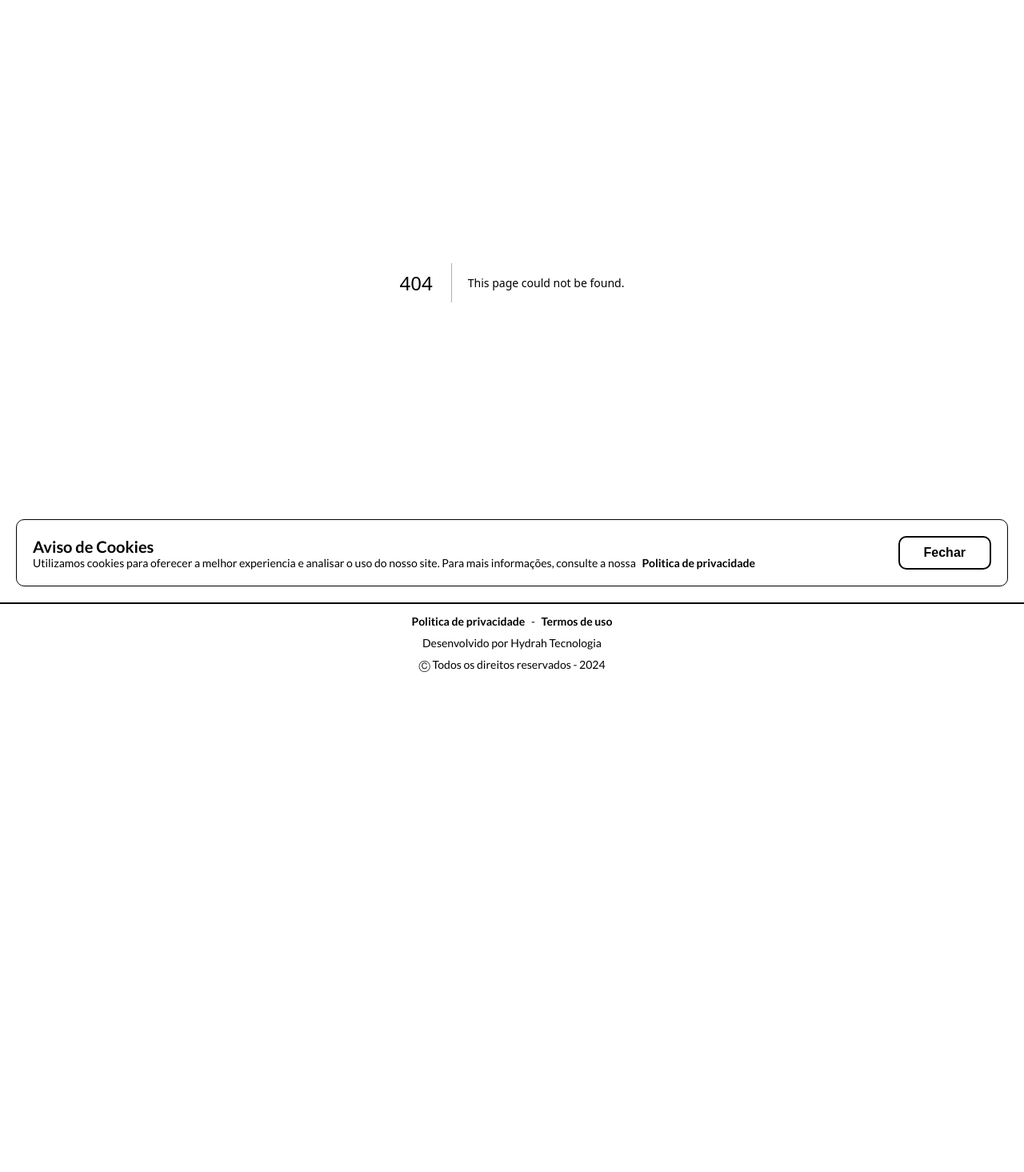
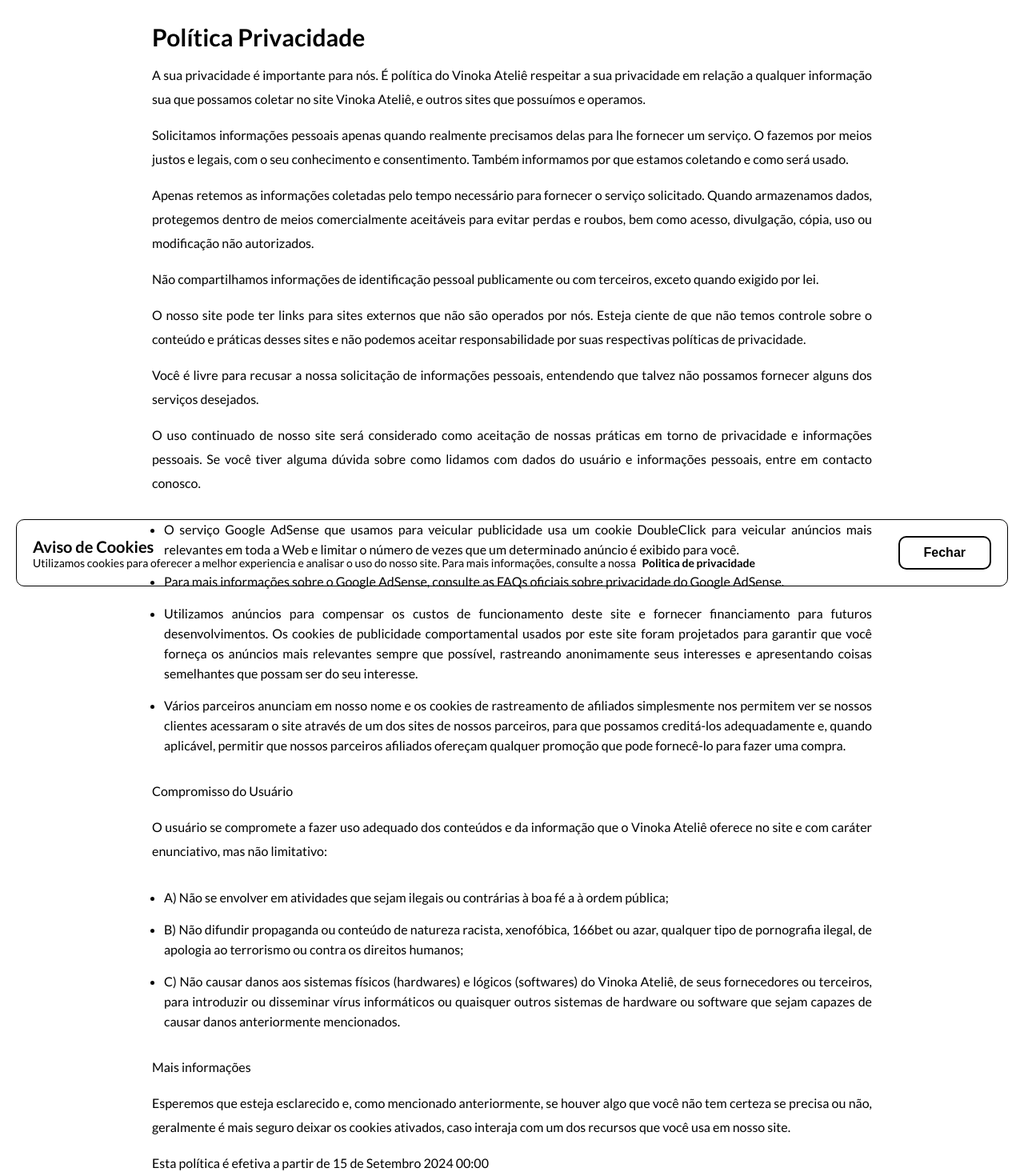
Before and after one commit to Eliel-Silva-dev/vinoka-atelie, a Next.js app: page /privacyPolicies in a window 1280 px wide. Before the commit this address had no page. Shown: the part 47-1512 px from the top of the page at 80% size. Before the commit the page ends 900 px from the top, so only its background shows below. Built offline with nearby package versions, Linux system fonts and the light colour scheme.

Commit message:
feat: react vinoka components privacypolicies

```diff
--- /dev/null
+++ b/src/app/privacyPolicies/page.tsx
@@ -0,0 +1,118 @@
+import Link from 'next/link';
+import style from './style.min.module.css';
+
+const PrivacyPolicies = () => {
+  const nameSite = 'Vinoka Ateliê';
+  const datePolitic =
+    'Esta política é efetiva a partir de 15 de Setembro 2024 00:00';
+  return (
+    <main className={style.privacyPolicies}>
+      <section className={style.privacy}>
+        <h2>Política Privacidade</h2>
+        <p>
+          A sua privacidade é importante para nós. É política do {nameSite}{' '}
+          respeitar a sua privacidade em relação a qualquer informação sua que
+          possamos coletar no site <Link href={'/'}>{nameSite}</Link>, e outros
+          sites que possuímos e operamos.
+        </p>
+        <p>
+          Solicitamos informações pessoais apenas quando realmente precisamos
+          delas para lhe fornecer um serviço. O fazemos por meios justos e
+          legais, com o seu conhecimento e consentimento. Também informamos por
+          que estamos coletando e como será usado.
+        </p>
+        <p>
+          Apenas retemos as informações coletadas pelo tempo necessário para
+          fornecer o serviço solicitado. Quando armazenamos dados, protegemos
+          dentro de meios comercialmente aceitáveis para evitar perdas e roubos,
+          bem como acesso, divulgação, cópia, uso ou modificação não
+          autorizados.
+        </p>
+        <p>
+          Não compartilhamos informações de identificação pessoal publicamente
+          ou com terceiros, exceto quando exigido por lei.
+        </p>
+        <p>
+          O nosso site pode ter links para sites externos que não são operados
+          por nós. Esteja ciente de que não temos controle sobre o conteúdo e
+          práticas desses sites e não podemos aceitar responsabilidade por suas
+          respectivas políticas de privacidade.
+        </p>
+        <p>
+          Você é livre para recusar a nossa solicitação de informações pessoais,
+          entendendo que talvez não possamos fornecer alguns dos serviços
+          desejados.
+        </p>
+        <p>
+          O uso continuado de nosso site será considerado como aceitação de
+          nossas práticas em torno de privacidade e informações pessoais. Se
+          você tiver alguma dúvida sobre como lidamos com dados do usuário e
+          informações pessoais, entre em contacto conosco.
+        </p>
+        <ul>
+          <li>
+            O serviço Google AdSense que usamos para veicular publicidade usa um
+            cookie DoubleClick para veicular anúncios mais relevantes em toda a
+            Web e limitar o número de vezes que um determinado anúncio é exibido
+            para você.
+          </li>
+          <li>
+            Para mais informações sobre o Google AdSense, consulte as FAQs
+            oficiais sobre privacidade do Google AdSense.
+          </li>
+          <li>
+            Utilizamos anúncios para compensar os custos de funcionamento deste
+            site e fornecer financiamento para futuros desenvolvimentos. Os
+            cookies de publicidade comportamental usados por este site foram
+            projetados para garantir que você forneça os anúncios mais
+            relevantes sempre que possível, rastreando anonimamente seus
+            interesses e apresentando coisas semelhantes que possam ser do seu
+            interesse.
+          </li>
+          <li>
+            Vários parceiros anunciam em nosso nome e os cookies de rastreamento
+            de afiliados simplesmente nos permitem ver se nossos clientes
+            acessaram o site através de um dos sites de nossos parceiros, para
+            que possamos creditá-los adequadamente e, quando aplicável, permitir
+            que nossos parceiros afiliados ofereçam qualquer promoção que pode
+            fornecê-lo para fazer uma compra.
+          </li>
+        </ul>
+        <p>Compromisso do Usuário</p>
+        <p>
+          O usuário se compromete a fazer uso adequado dos conteúdos e da
+          informação que o {nameSite} oferece no site e com caráter enunciativo,
+          mas não limitativo:
+        </p>
+        <ul>
+          <li>
+            A{')'} Não se envolver em atividades que sejam ilegais ou contrárias
+            à boa fé a à ordem pública;
+          </li>
+          <li>
+            B{')'} Não difundir propaganda ou conteúdo de natureza racista,
+            xenofóbica, 166bet ou azar, qualquer tipo de pornografia ilegal, de
+            apologia ao terrorismo ou contra os direitos humanos;
+          </li>
+          <li>
+            C{')'} Não causar danos aos sistemas físicos (hardwares) e lógicos
+            (softwares) do {nameSite}, de seus fornecedores ou terceiros, para
+            introduzir ou disseminar vírus informáticos ou quaisquer outros
+            sistemas de hardware ou software que sejam capazes de causar danos
+            anteriormente mencionados.
+          </li>
+        </ul>
+        <p>Mais informações</p>
+        <p>
+          Esperemos que esteja esclarecido e, como mencionado anteriormente, se
+          houver algo que você não tem certeza se precisa ou não, geralmente é
+          mais seguro deixar os cookies ativados, caso interaja com um dos
+          recursos que você usa em nosso site.
+        </p>
+        <p>{datePolitic}</p>
+      </section>
+    </main>
+  );
+};
+
+export default PrivacyPolicies;
--- /dev/null
+++ b/src/app/privacyPolicies/scss/style.scss
@@ -0,0 +1,33 @@
+.privacyPolicies {
+  display: flex;
+  flex-direction: column;
+  justify-content: center;
+  align-items: center;
+  padding: 15px;
+
+  .privacy {
+    max-width: 900px;
+    text-align: justify;
+    display: flex;
+    flex-direction: column;
+    gap: 15px;
+
+    h2 {
+      font-size: 3rem;
+    }
+
+    p {
+      font-size: 1.6rem;
+      line-height: 30px;
+    }
+    ul {
+      padding-left: 15px;
+    }
+    li {
+      font-size: 1.6rem;
+      margin: 15px 0;
+      line-height: 25px;
+      list-style: disc;
+    }
+  }
+}
--- /dev/null
+++ b/src/app/privacyPolicies/style.min.module.css
@@ -0,0 +1 @@
+.privacyPolicies{display:flex;flex-direction:column;justify-content:center;align-items:center;padding:15px}.privacyPolicies .privacy{max-width:900px;text-align:justify;display:flex;flex-direction:column;gap:15px}.privacyPolicies .privacy h2{font-size:3rem}.privacyPolicies .privacy p{font-size:1.6rem;line-height:30px}.privacyPolicies .privacy ul{padding-left:15px}.privacyPolicies .privacy li{font-size:1.6rem;margin:15px 0;line-height:25px;list-style:disc}/*# sourceMappingURL=style.min.module.css.map */
--- a/src/app/teste/style.min.module.css
+++ /dev/null
@@ -1 +0,0 @@
-.main_teste{min-height:100vh;background-color:#fff}.main_teste h2{color:red;font-size:2rem}/*# sourceMappingURL=style.min.module.css.map */
```
Also changed, not shown: src/app/teste/page.tsx (deleted, +0 -15 lines), src/app/teste/scss/style.scss (deleted, +0 -9 lines), 2 other files (tests, documents, lock files or other folders).
